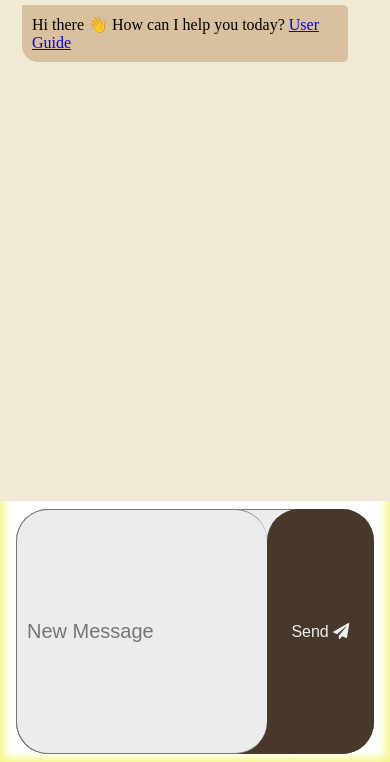
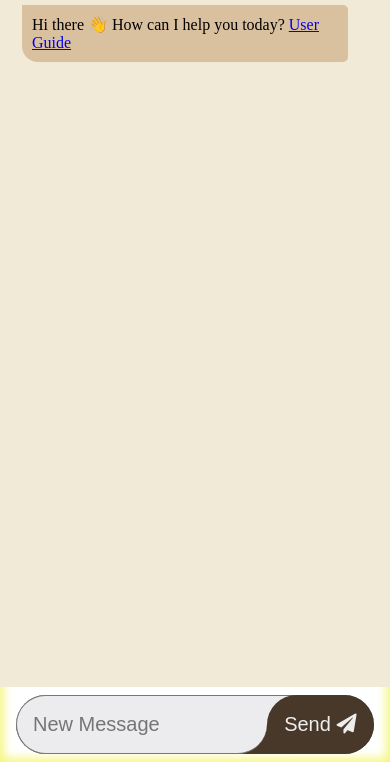
Before and after one commit to VikasNayak1/Chat_bot, a plain HTML site: page index.html in a window 390 px wide. Shown: the part 82-844 px from the top of the page. Drawn offline with Linux system fonts and the light colour scheme.

Commit message:
Update style.css

```diff
--- a/style.css
+++ b/style.css
@@ -542,37 +542,3 @@ header {
   align-items: center;
   animation: fadeInScale 1s ease-out;
 }
-
-@media only screen and (max-width: 600px) {
-  body {
-    overflow: auto; /* Allow scrolling on small screens */
-  }
-
-  #main {
-    max-width: 100%;
-    min-width: 320px; /* Set a minimum width for better visibility */
-  }
-
-  #chat-container {
-    height: 60vh; /* Adjust the height as needed for better visibility on small screens */
-  }
-
-  #chat-container::before {
-    filter: blur(4px); /* Increase blur effect on small screens if needed */
-  }
-
-  .input {
-    height: 20px; /* Adjusted height for better visibility on small screens */
-    margin: 8px 16px;
-  }
-
-  #msg_send {
-    border-radius: 32px;
-    padding: 10px; /* Adjusted padding for better visibility on small screens */
-  }
-
-  .send {
-    border-radius: 32px;
-    font-size: 16px; /* Adjusted font size for better visibility on small screens */
-  }
-}
```
